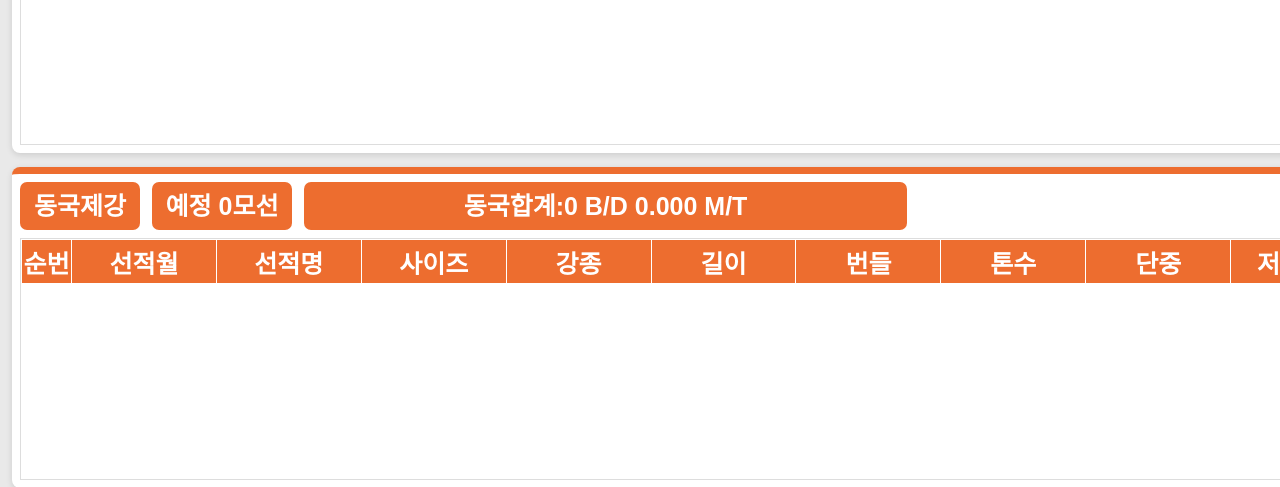
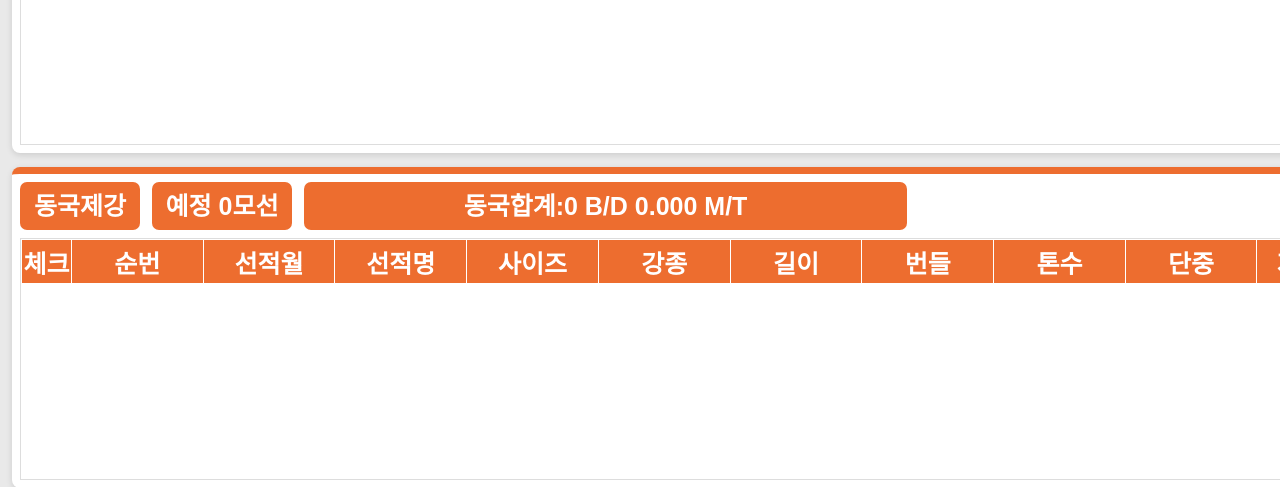
Before and after one commit to bummychoi/out_dbar, a Flask app: page /out_dbar/ in a window 1280 px wide. Shown: the part 264-751 px from the top of the page. Run offline with Flask 3, Linux system fonts and the light colour scheme; data that the repository does not hold is empty.

Commit message:
2026-06-20 오전 12시

```diff
--- a/templates/out_dbar/main.html
+++ b/templates/out_dbar/main.html
@@ -136,6 +136,7 @@
                 <div class="table-scroll">
                     <table>
                         <tr>
+                            <th>체크</th>
                             <th>순번</th>
                             <th>선적월</th>
                             <th>선적명</th>
```
